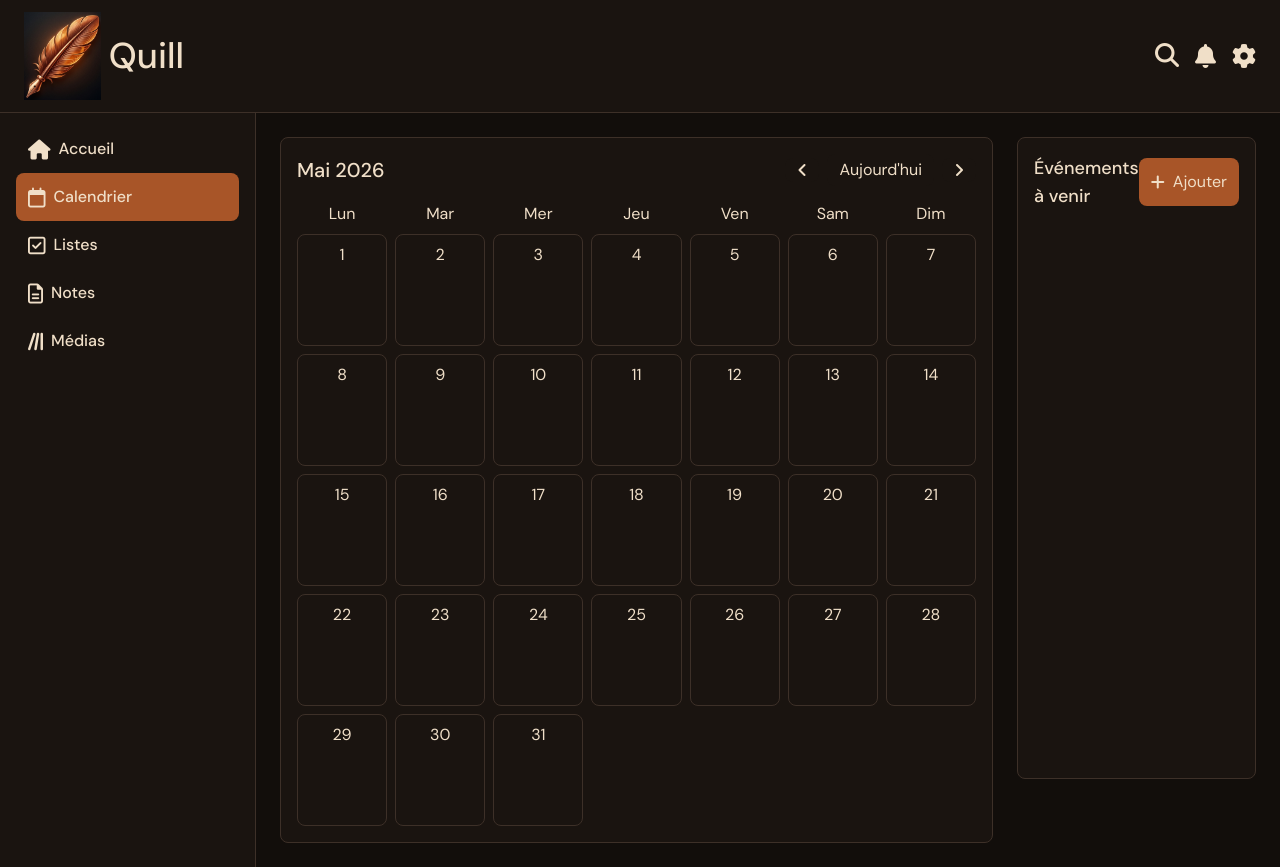
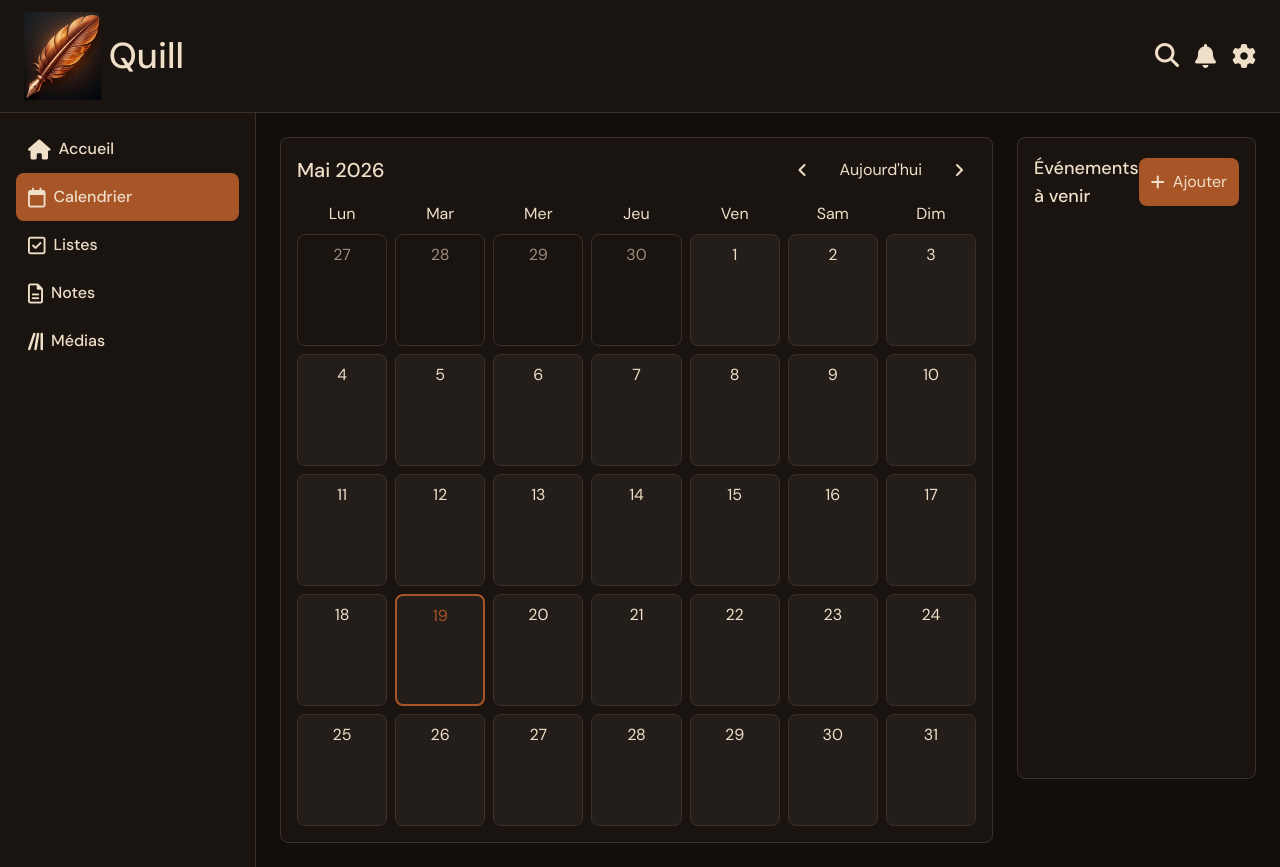
Before and after one commit to TiteTiff/mon-agenda, a Vue app: page /calendrier in a window 1280 px wide. Built offline with nearby package versions, Linux system fonts and the light colour scheme.

Commit message:
Calendrier avec le bon affichage

```diff
--- a/src/components/CalendarGrid.vue
+++ b/src/components/CalendarGrid.vue
@@ -1,4 +1,6 @@
 <script setup>
+
+import {computed} from "vue";
 
 const DAYS = ['Lun', 'Mar', 'Mer', 'Jeu', 'Ven', 'Sam', 'Dim']
 
@@ -7,16 +9,33 @@ const props = defineProps({
   currentYear: Number
 })
 
-const daysInMonth = new Date(props.currentYear, props.currentMonth, 0).getDate(); //demander le jour 0 d'un mois donne le dernier jour du mois précédent
+const numDays = computed(() => {
+  const prevMonth = props.currentMonth === 1 ? 12 : props.currentMonth - 1
+  const prevYear = props.currentMonth === 1 ? props.currentYear - 1 : props.currentYear
+  const daysInPrevMonth = new Date(prevYear, prevMonth, 0).getDate()
+  const daysInMonth = new Date(props.currentYear, props.currentMonth, 0).getDate(); //demander le jour 0 d'un mois donne le dernier jour du mois précédent
+  const firstDay = new Date(props.currentYear, props.currentMonth - 1, 1);
+  const day = firstDay.getDay() === 0 ? 7 : firstDay.getDay(); //0 renvoie au dimanche alors qu'en France c'est 7, permet de convertir
+  const totalCases = (day - 1) + daysInMonth
+  const remainCases = totalCases % 7 === 0 ? 0 : 7 - (totalCases % 7)
+  const today = new Date
+  return [
+    ...Array.from({length: day - 1}, (_, i) => ({
+          dayNumber: daysInPrevMonth - (day - 2) + i,
+          currentMonth: false
+      })),
+    ...Array.from({length: daysInMonth}, (_, i) => ({
+          dayNumber: i + 1,
+          currentMonth: true,
+          isToday: i+1 === today.getDate() && props.currentMonth === today.getMonth() + 1 && props.currentYear === today.getFullYear()
+      })),
+        ...Array.from({length: remainCases}, (_, i) => ({
+          dayNumber: i + 1,
+          currentMonth: false
+      })),
+  ]
+})
 
-const firstDay = new Date(props.currentYear, props.currentMonth - 1, 1);
-const day = firstDay.getDay() === 0 ? 7 : firstDay.getDay(); //0 renvoie au dimanche alors qu'en France c'est 7, permet de convertir
-
-const prevMonth = props.currentMonth === 1 ? 12 : props.currentMonth - 1
-const prevYear = props.currentMonth === 1 ? props.currentYear - 1 : props.currentYear
-const daysInPrevMonth = new Date(prevYear, prevMonth, 0).getDate()
-
-//const daysPreviousMonth = []
 
 </script>
 
@@ -30,15 +49,15 @@ const daysInPrevMonth = new Date(prevYear, prevMonth, 0).getDate()
         class="day">
       <span class="md:hidden">{{ day[0] }}</span>
       <span class="hidden md:block">{{ day }}</span>
-  </div>
-    <div class="md:border border-border rounded-md h-10 md:h-28 flex justify-center p-2 hover:border-accent"
-         v-for="date in 31">
-      <div
-          class="">
-        {{ date }}
+    </div>
+    <div class="md:border border-border md:bg-raised rounded-md h-10 md:h-28 flex justify-center p-2 hover:border-accent"
+         :class=" { 'text-muted md:bg-surface': day.currentMonth !== true, 'bg-accent md:border-accent md:border-2 md:text-accent' : day.isToday } "
+         v-for="(day, index) in numDays" :key="index">
+      <div >
+        {{ day.dayNumber }}
       </div>
     </div>
-</div>
+  </div>
 </template>
 <style>
 </style>
--- a/src/views/Accueil.vue
+++ b/src/views/Accueil.vue
@@ -62,11 +62,11 @@ const items = [
 
     <div class="text-cream bg-surface border border-border rounded-lg p-md mt-md m-6">
       <div class="w-full flex items-center gap-3">
-        <div class="bg-raised rounded-lg p-3 text-accent">
+        <div class="bg-accent-muted rounded-lg text-accent">
           <i class="fa-regular fa-clock fa-xl"></i>
         </div>
 
-        <div class="flex flex-col">
+        <div class="flex flex-col p-md ">
           <span class="text-cream text-lg"> Aperçu du jour </span>
           <p class="text-cream text-sm"> Les activités en cours</p>
         </div>
@@ -74,7 +74,7 @@ const items = [
 
       <div class="grid grid-cols-1 md:grid-cols-3 gap-4 w-full">
 
-        <div class="text-cream font-light bg-raised-muted border border-border rounded-lg p-sm mt-md flex flex-col">
+        <div class="text-cream font-light bg-raised border border-border rounded-lg p-md mt-md flex flex-col">
           <div class="flex justify-between">
             <span> Rendez-vous</span>
             <i class="fa-regular fa-calendar fa-md text-accent"></i>
@@ -82,7 +82,7 @@ const items = [
           <p class="text-2xl font-medium"> 2</p>
         </div>
 
-        <div class="text-cream font-light bg-raised-muted border border-border rounded-lg p-sm mt-md flex flex-col">
+        <div class="text-cream font-light bg-raised border border-border rounded-lg p-md mt-md flex flex-col">
           <div class="flex justify-between">
             <span> Taches en cours</span>
             <i class="fa-regular fa-square-check fa-md text-success"></i>
@@ -90,7 +90,7 @@ const items = [
           <p class="text-2xl font-medium"> 3</p>
         </div>
 
-        <div class="text-cream font-light bg-raised-muted border border-border rounded-lg p-sm mt-md flex flex-col">
+        <div class="text-cream font-light bg-raised border border-border rounded-lg p-md mt-md flex flex-col">
           <div class="flex justify-between">
             <span> Notes récentes</span>
             <i class="fa-regular fa-file-lines fa-md text-subtle"></i>
--- a/src/views/Calendar.vue
+++ b/src/views/Calendar.vue
@@ -29,6 +29,7 @@
     currentYear.value=today.getFullYear();
   }
 
+
 </script>
 
 <template>
@@ -38,7 +39,7 @@
       <div
           class="border-b border-border px-4 py-4 text-cream lg:rounded-md lg:border bg-surface">
         <HeaderCalendar @previous="goToPrevious" @today="goToToday" @next="goToNext" :currentMonth="currentMonth" :currentYear="currentYear" />
-        <CalendarGrid />
+        <CalendarGrid :currentMonth="currentMonth" :currentYear="currentYear" />
       </div>
 
       <div class="pb-16">
```
